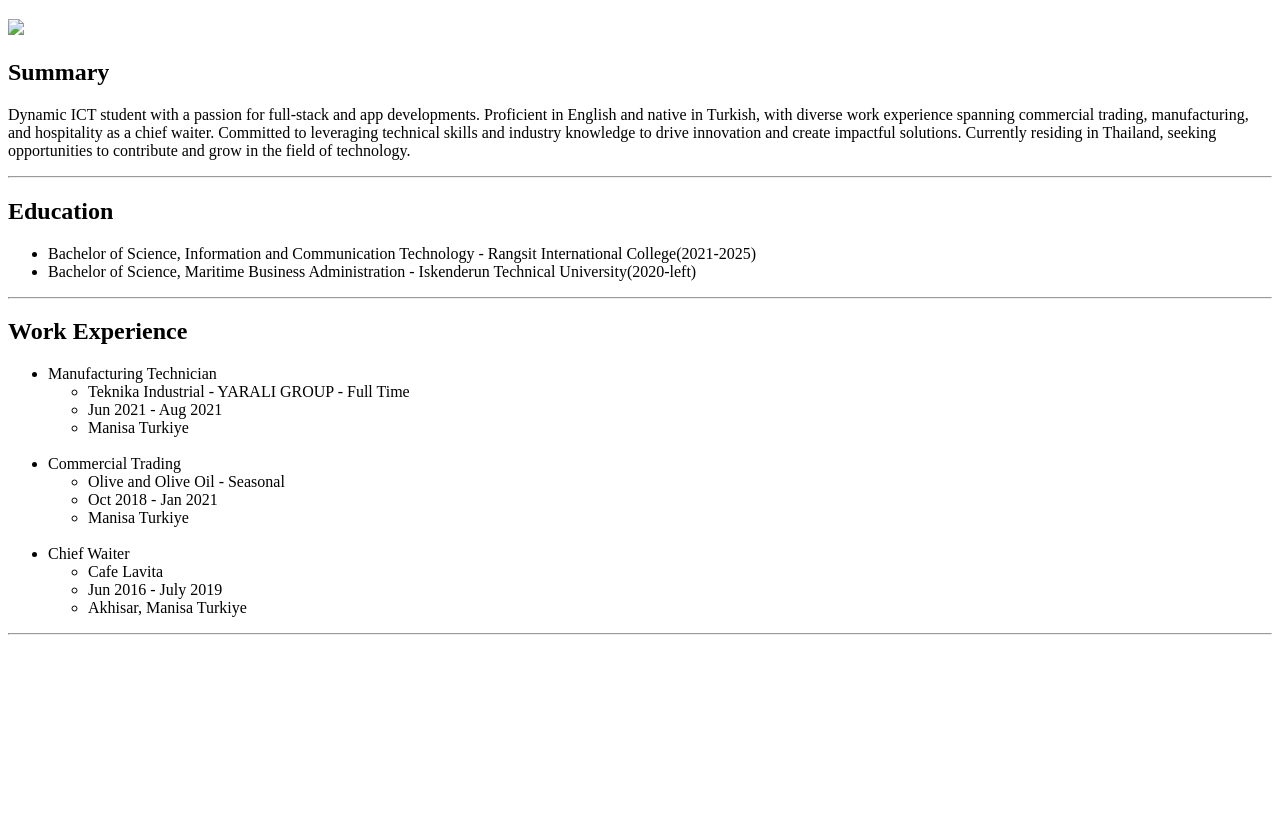
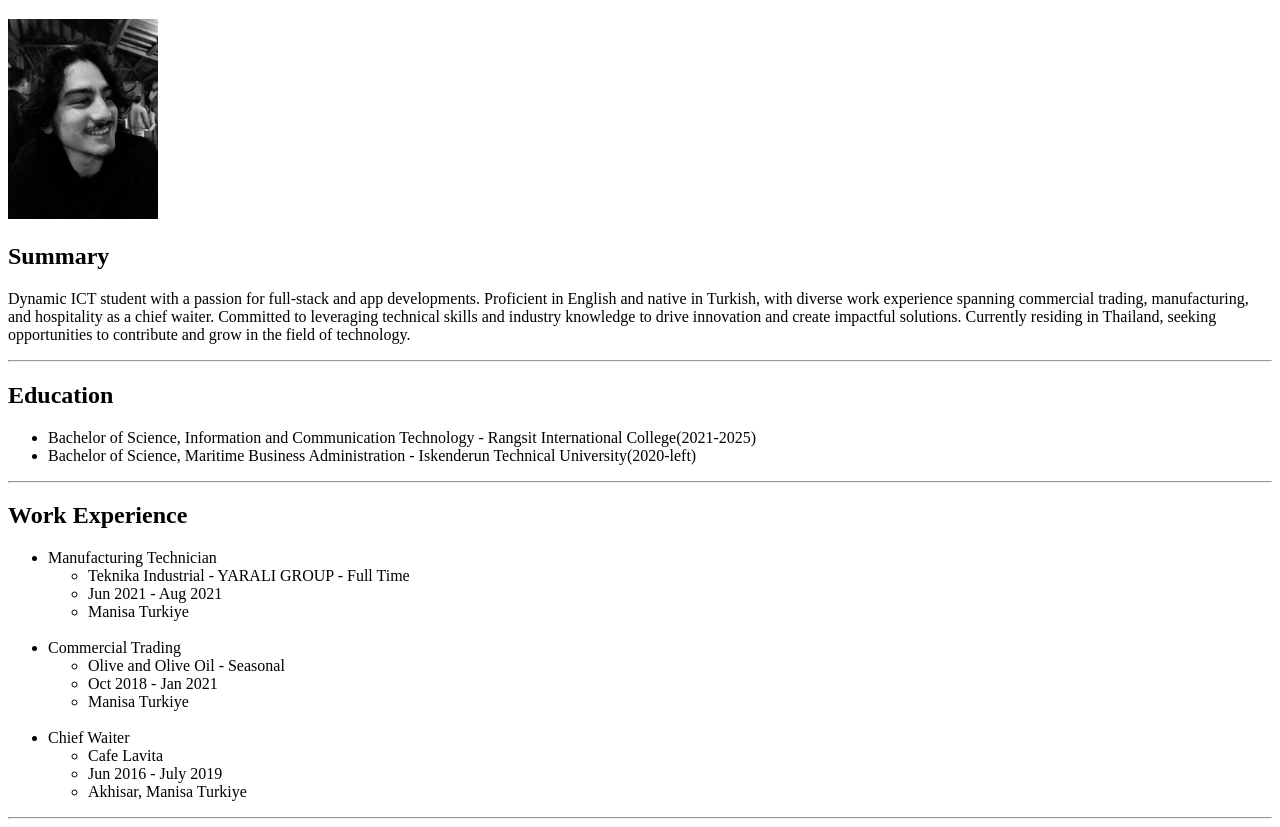
Before and after one commit to ciftcietalha/html-portfolio, a plain HTML site: page index.html in a window 1280 px wide. Shown: the part 61-888 px from the top of the page. Before the commit the page ends 800 px from the top, so only its background shows below. Drawn offline with Linux system fonts and the light colour scheme.

Commit message:
update image source in index.html

```diff
--- a/index.html
+++ b/index.html
@@ -7,7 +7,7 @@
 </head>
 <body>
     <h1>Enes Talha Ciftci</h1>
-    <img src="/My-Project/my-project/resources/assets/me.JPEG" height="200">
+    <img src="/me.JPEG" height="200">
     <h2>Summary</h2>
     <p>
         Dynamic ICT student with a passion for full-stack and app developments. Proficient in English and native in Turkish, with diverse work experience spanning commercial trading, manufacturing, and hospitality as a chief waiter. Committed to leveraging technical skills and industry knowledge to drive innovation and create impactful solutions. Currently residing in Thailand, seeking opportunities to contribute and grow in the field of technology.
```
